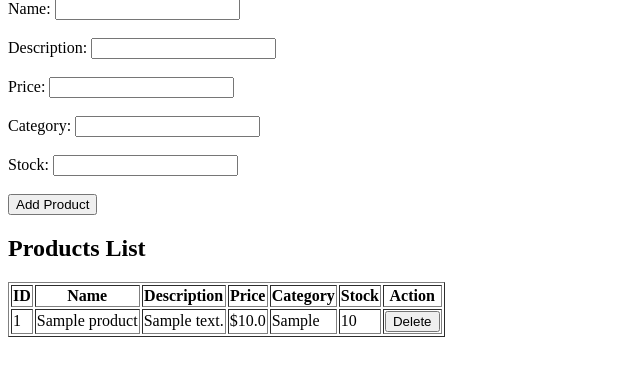
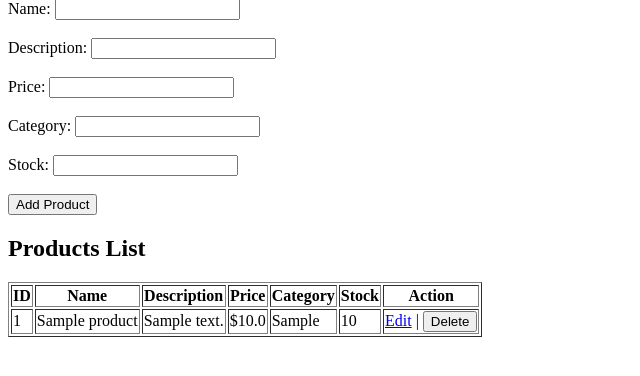
Before and after one commit to ganes891/jenklib, a Flask app: page / in a window 1280 px wide. Shown: the part 128-504 px from the top of the page, without its empty margins (0-640 px from the left). Run offline with Flask 3, Linux system fonts and the light colour scheme; tables that the repository leaves empty hold one stand-in row (values such as "Sample post").

Commit message:
lib and jenk changes

```diff
--- a/python-app/app.py
+++ b/python-app/app.py
@@ -1,10 +1,15 @@
 from flask import Flask, request, jsonify, render_template, redirect
 from flask_sqlalchemy import SQLAlchemy
+from flask_basicauth import BasicAuth
 import os
 
 app = Flask(__name__)
 app.config['SQLALCHEMY_DATABASE_URI'] = 'sqlite:///inventory.db'
+app.config['BASIC_AUTH_USERNAME'] = 'admin'
+app.config['BASIC_AUTH_PASSWORD'] = 'test@123'
+
 db = SQLAlchemy(app)
+basic_auth = BasicAuth(app)  # Initialize BasicAuth with the Flask app
 
 class Product(db.Model):
     id = db.Column(db.Integer, primary_key=True)
@@ -18,12 +23,15 @@ def create_database():
     with app.app_context():
         db.create_all()
 
+# Apply basic authentication to all routes
 @app.route('/')
+@basic_auth.required
 def index():
     products = Product.query.all()
     return render_template('index.html', products=products)
 
 @app.route('/product', methods=['POST'])
+@basic_auth.required
 def add_product():
     data = request.form
     new_product = Product(
@@ -38,6 +46,7 @@ def add_product():
     return redirect('/')
 
 @app.route('/delete/<int:id>', methods=['POST'])
+@basic_auth.required
 def delete_product(id):
     product = Product.query.get(id)
     if product:
@@ -45,6 +54,28 @@ def delete_product(id):
         db.session.commit()
     return redirect('/')
 
+@app.route('/edit/<int:id>', methods=['GET'])
+@basic_auth.required
+def edit_product(id):
+    product = Product.query.get(id)
+    if product:
+        return render_template('index.html', products=Product.query.all(), product_to_edit=product)
+    return redirect('/')
+
+@app.route('/update/<int:id>', methods=['POST'])
+@basic_auth.required
+def update_product(id):
+    product = Product.query.get(id)
+    if product:
+        data = request.form
+        product.name = data['name']
+        product.description = data.get('description', '')
+        product.price = float(data['price'])
+        product.category = data.get('category', '')
+        product.stock = int(data['stock'])
+        db.session.commit()
+    return redirect('/')
+
 if __name__ == '__main__':
     create_database()
     app.run(host='0.0.0.0', port=int(os.environ.get('PORT', 5000)), debug=True)
--- a/python-app/requirements.txt
+++ b/python-app/requirements.txt
@@ -1,2 +1,3 @@
 flask
 flask_sqlalchemy
+flask-basicauth
--- a/python-app/templates/index.html
+++ b/python-app/templates/index.html
@@ -7,6 +7,8 @@
 </head>
 <body>
     <h1>Product Inventory</h1>
+
+    <!-- Add New Product Form -->
     <h2>Add New Product</h2>
     <form action="/product" method="post">
         <label for="name">Name:</label>
@@ -42,12 +44,31 @@
             <td>{{ product.category }}</td>
             <td>{{ product.stock }}</td>
             <td>
-                <form action="/delete/{{ product.id }}" method="post">
+                <a href="/edit/{{ product.id }}">Edit</a> |
+                <form action="/delete/{{ product.id }}" method="post" style="display:inline;">
                     <button type="submit">Delete</button>
                 </form>
             </td>
         </tr>
         {% endfor %}
     </table>
+
+    <!-- Edit Product Form -->
+    {% if product_to_edit %}
+    <h2>Edit Product</h2>
+    <form action="/update/{{ product_to_edit.id }}" method="post">
+        <label for="name">Name:</label>
+        <input type="text" id="name" name="name" value="{{ product_to_edit.name }}" required><br><br>
+        <label for="description">Description:</label>
+        <input type="text" id="description" name="description" value="{{ product_to_edit.description }}"><br><br>
+        <label for="price">Price:</label>
+        <input type="number" id="price" name="price" step="0.01" value="{{ product_to_edit.price }}" required><br><br>
+        <label for="category">Category:</label>
+        <input type="text" id="category" name="category" value="{{ product_to_edit.category }}"><br><br>
+        <label for="stock">Stock:</label>
+        <input type="number" id="stock" name="stock" value="{{ product_to_edit.stock }}" required><br><br>
+        <button type="submit">Update Product</button>
+    </form>
+    {% endif %}
 </body>
 </html>
```
